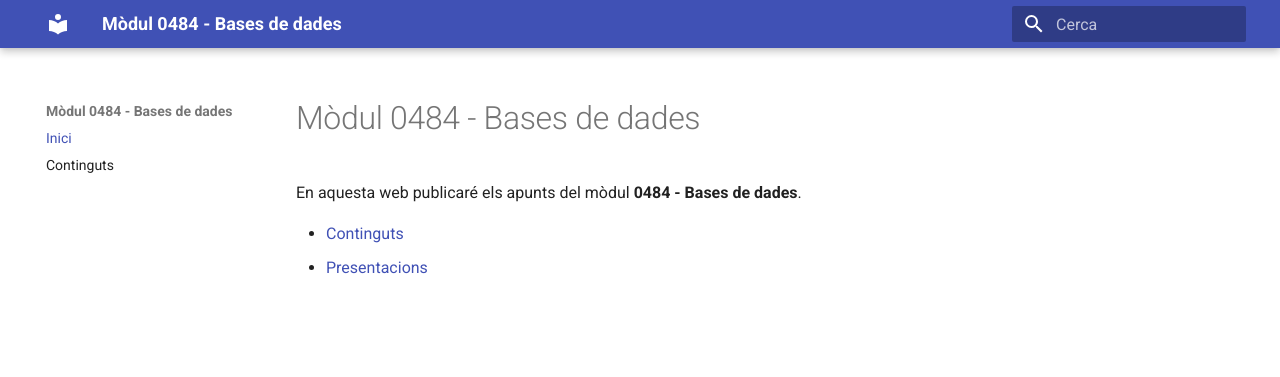
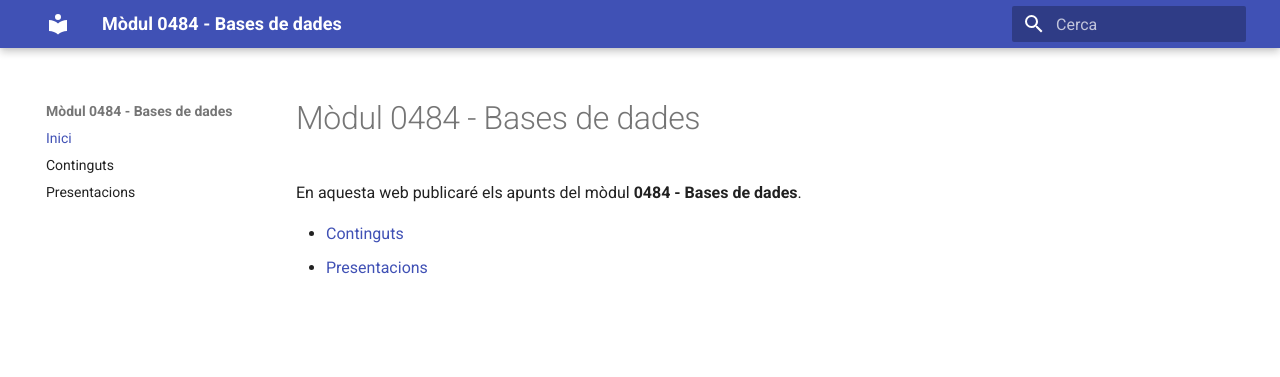
Before and after one commit to jpardo20/0484-bases-de-dades, an MkDocs documentation site: the page built from docs/index.md, in a window 1280 px wide. Shown: the top 377 px of the page. Built offline with MkDocs 1.6.1 and Material for MkDocs 9.7.7, drawn with Linux system fonts in a browser that asks for light colours.

Commit message:
mkdocs.yml

```diff
--- a/mkdocs.yml
+++ b/mkdocs.yml
@@ -5,6 +5,7 @@
 nav:
   - Inici: index.md
   - Continguts: continguts.md
+  - Presentacions: ../presentacions/index.html
 
 theme:
   name: material
```
